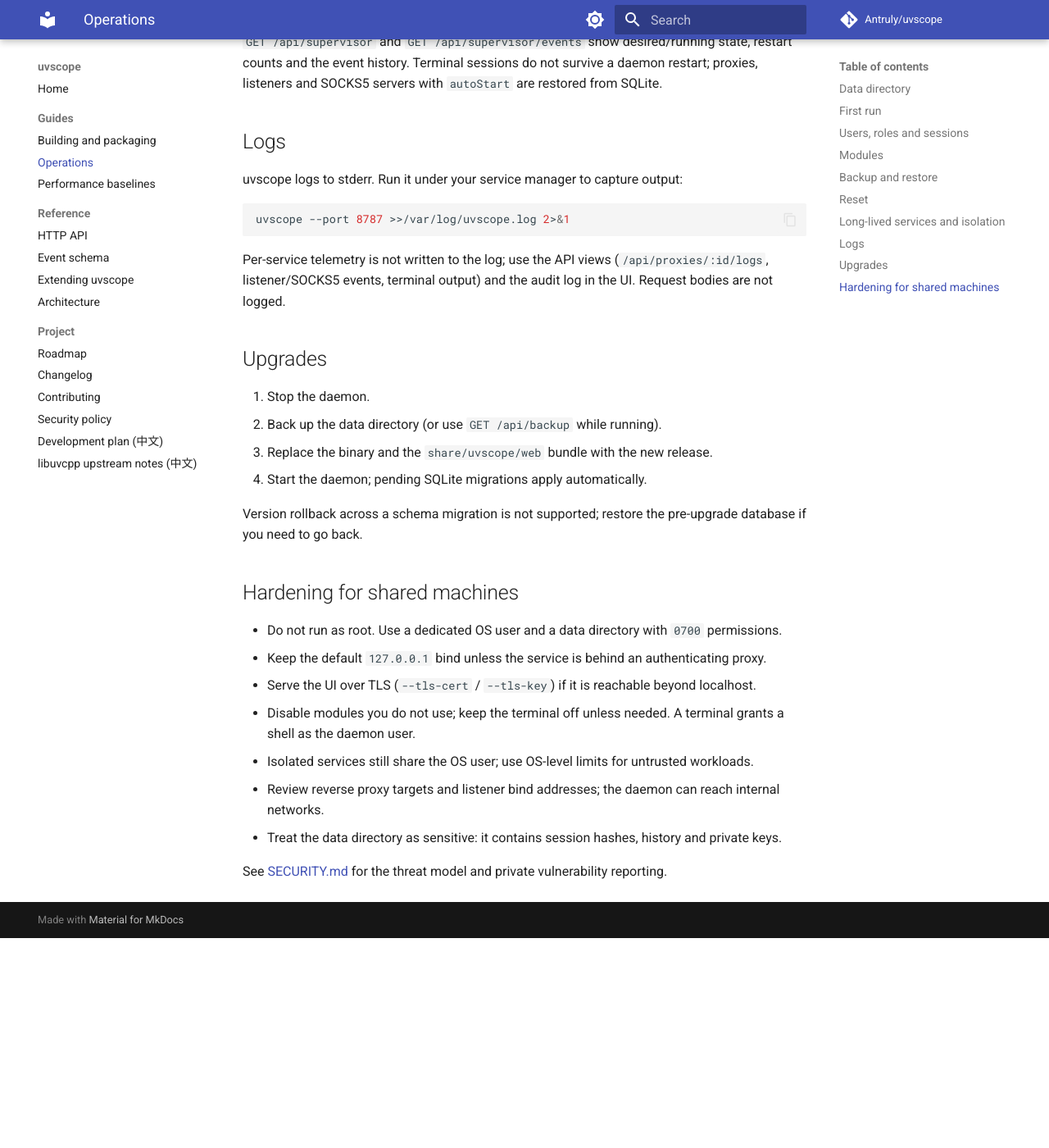
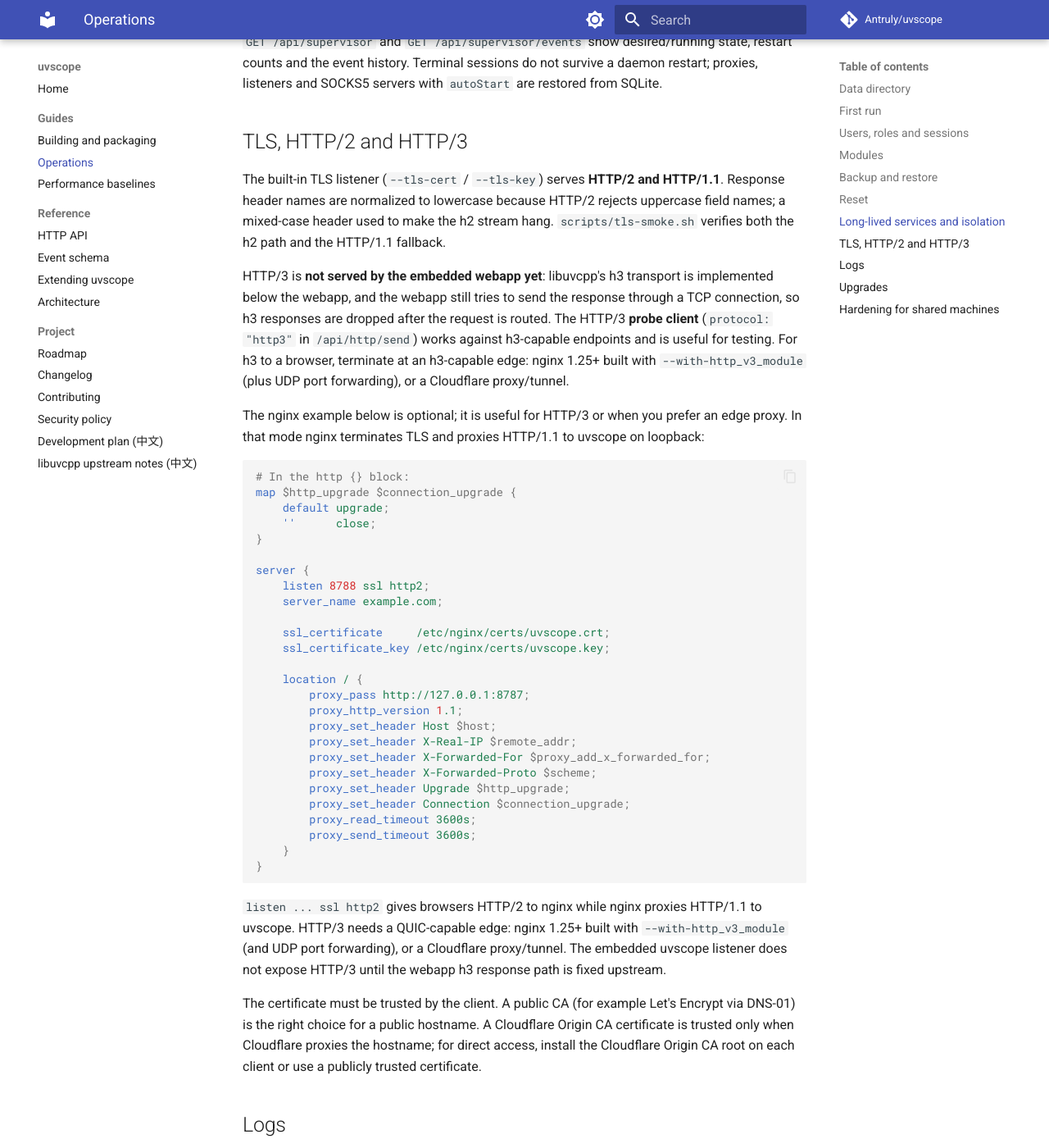
Before and after one commit to Antruly/uvscope, an MkDocs documentation site: the page built from docs/OPERATIONS.md, in a window 1280 px wide and 1400 px high, scrolled down 2431 px. Shown: the whole window at 82% size. Built offline with MkDocs 1.6.1 and Material for MkDocs 9.7.7, drawn with Linux system fonts in a browser that asks for light colours; comment, search, counter and statistics services are not loaded; before the commit the page ends 3575 px from its top, so only the background shows below that.

Commit message:
fix(tls): serve HTTP/2 directly and normalize response headers
HTTP/2 requires lowercase header field names. uvscope set mixed-case
Cache-Control, X-Frame-Options and similar response headers; libuvcpp's h2
response builder rejected the header block and dropped the stream, so
browsers hung after a successful h2 handshake. Lowercase every response
header, lowercase custom HTTP-probe request header names, and keep the
built-in TLS listener on HTTP/2 with an HTTP/1.1 fallback.

- add scripts/tls-smoke.sh (HTTP/2, ALPN h2, HTTP/1.1 fallback)
- run it in Linux CI and the release pipeline
- document that HTTP/3 is not yet served by the libuvcpp webapp: h3 works
  below the webapp, but the webapp's response path is TCP-bound and drops
  h3 responses. Use an h3-capable edge (nginx 1.25+/Cloudflare) or the
  HTTP/3 probe client until the upstream path is fixed.

Verified: build, self-check, full smoke suite and tls-smoke; direct TLS
HTTP/2 on a libuvcpp 1.8.8 server build.

````diff
--- a/docs/OPERATIONS.md
+++ b/docs/OPERATIONS.md
@@ -84,6 +84,62 @@
 and the event history. Terminal sessions do not survive a daemon restart; proxies, listeners and
 SOCKS5 servers with `autoStart` are restored from SQLite.
 
+## TLS, HTTP/2 and HTTP/3
+
+The built-in TLS listener (`--tls-cert` / `--tls-key`) serves **HTTP/2 and HTTP/1.1**. Response
+header names are normalized to lowercase because HTTP/2 rejects uppercase field names; a
+mixed-case header used to make the h2 stream hang. `scripts/tls-smoke.sh` verifies both the h2
+path and the HTTP/1.1 fallback.
+
+HTTP/3 is **not served by the embedded webapp yet**: libuvcpp's h3 transport is implemented below
+the webapp, and the webapp still tries to send the response through a TCP connection, so h3
+responses are dropped after the request is routed. The HTTP/3 **probe client**
+(`protocol: "http3"` in `/api/http/send`) works against h3-capable endpoints and is useful for
+testing. For h3 to a browser, terminate at an h3-capable edge: nginx 1.25+ built with
+`--with-http_v3_module` (plus UDP port forwarding), or a Cloudflare proxy/tunnel.
+
+The nginx example below is optional; it is useful for HTTP/3 or when you prefer an edge proxy. In
+that mode nginx terminates TLS and proxies HTTP/1.1 to uvscope on loopback:
+
+```nginx
+# In the http {} block:
+map $http_upgrade $connection_upgrade {
+    default upgrade;
+    ''      close;
+}
+
+server {
+    listen 8788 ssl http2;
+    server_name example.com;
+
+    ssl_certificate     /etc/nginx/certs/uvscope.crt;
+    ssl_certificate_key /etc/nginx/certs/uvscope.key;
+
+    location / {
+        proxy_pass http://127.0.0.1:8787;
+        proxy_http_version 1.1;
+        proxy_set_header Host $host;
+        proxy_set_header X-Real-IP $remote_addr;
+        proxy_set_header X-Forwarded-For $proxy_add_x_forwarded_for;
+        proxy_set_header X-Forwarded-Proto $scheme;
+        proxy_set_header Upgrade $http_upgrade;
+        proxy_set_header Connection $connection_upgrade;
+        proxy_read_timeout 3600s;
+        proxy_send_timeout 3600s;
+    }
+}
+```
+
+`listen ... ssl http2` gives browsers HTTP/2 to nginx while nginx proxies HTTP/1.1 to uvscope.
+HTTP/3 needs a QUIC-capable edge: nginx 1.25+ built with `--with-http_v3_module` (and UDP port
+forwarding), or a Cloudflare proxy/tunnel. The embedded uvscope listener does not expose HTTP/3
+until the webapp h3 response path is fixed upstream.
+
+The certificate must be trusted by the client. A public CA (for example Let's Encrypt via
+DNS-01) is the right choice for a public hostname. A Cloudflare Origin CA certificate is trusted
+only when Cloudflare proxies the hostname; for direct access, install the Cloudflare Origin CA
+root on each client or use a publicly trusted certificate.
+
 ## Logs
 
 uvscope logs to stderr. Run it under your service manager to capture output:
````
Also changed, not shown: AGENTS.md (+8 -6 lines), CHANGELOG.md (+14 -0 lines), README.md (+1 -1 lines), ROADMAP.md (+3 -0 lines), docs/ARCHITECTURE.md (+5 -0 lines), docs/BUILDING.md (+6 -3 lines), 6 other files.
